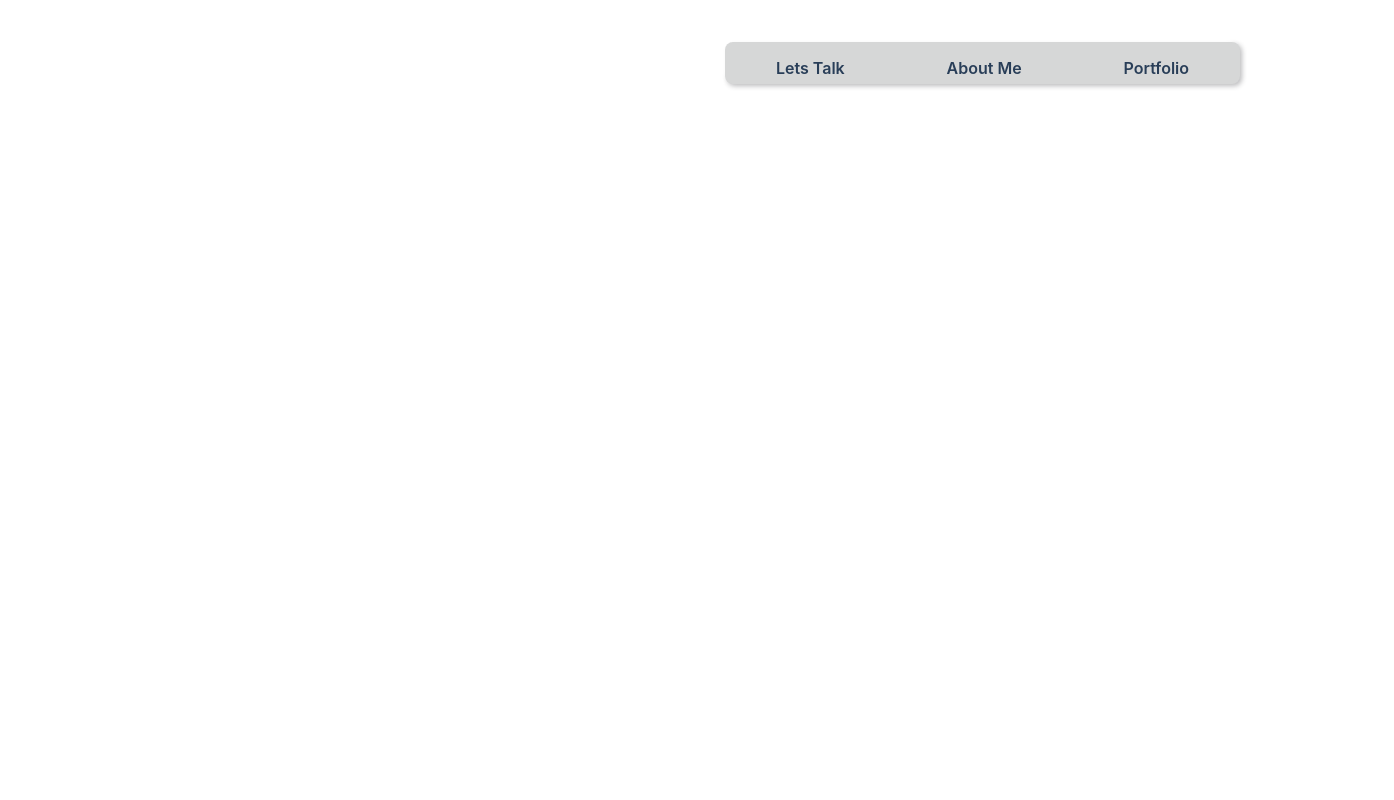
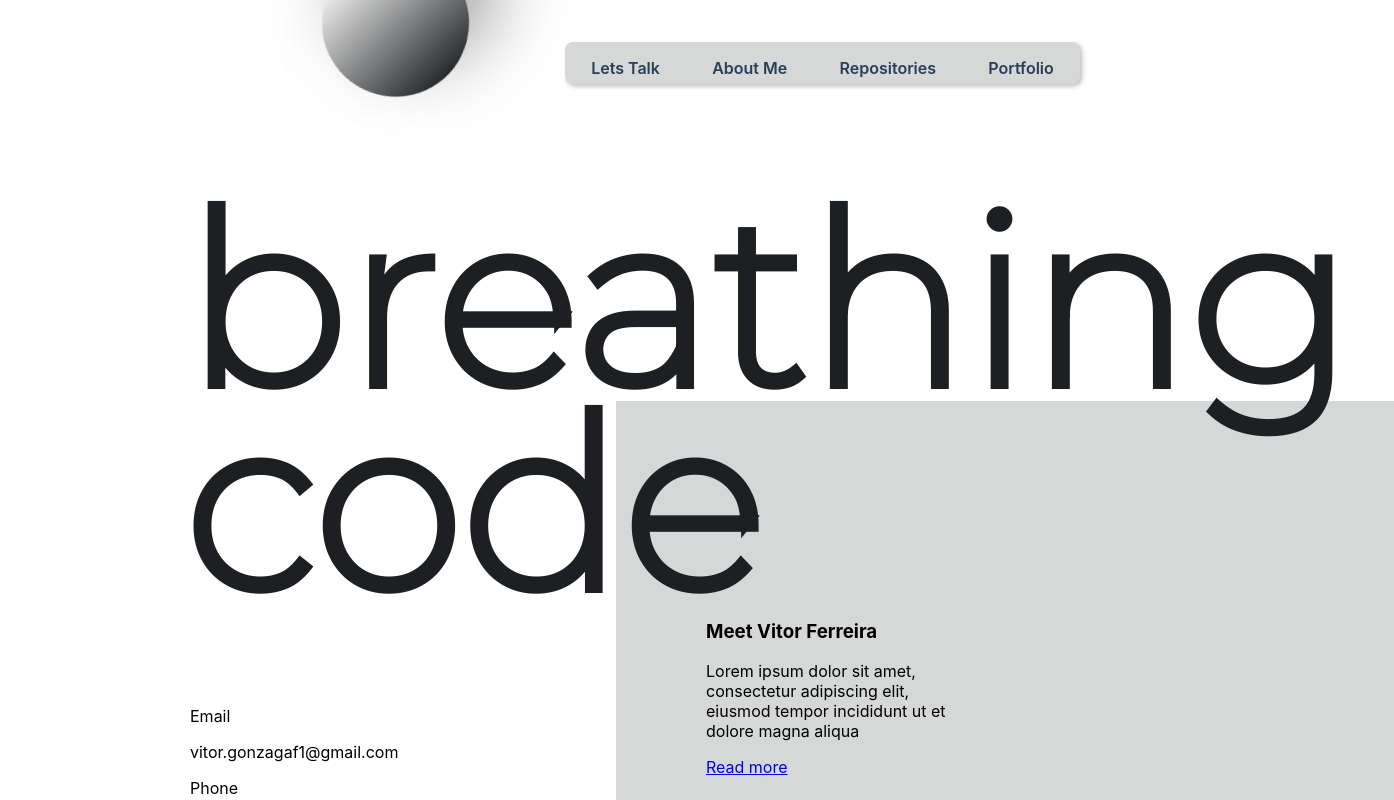
Before and after one commit to vitorgonzaga/myportfolioweb, a React (Create React App) app in the folder personal-page/: page / in a window 1280 px wide. Shown: the top 800 px of the page, 1394 px wide, since content can reach past the window. Built offline with nearby package versions, Linux system fonts and the light colour scheme.

Commit message:
a little more in header and home page

```diff
--- a/personal-page/public/index.html
+++ b/personal-page/public/index.html
@@ -10,6 +10,9 @@
       content="Web site created using create-react-app"
     />
     <link rel="apple-touch-icon" href="%PUBLIC_URL%/logo192.png" />
+    <link rel="preconnect" href="https://fonts.googleapis.com">
+    <link rel="preconnect" href="https://fonts.gstatic.com" crossorigin>
+    <link href="https://fonts.googleapis.com/css2?family=Montserrat:wght@100;200&display=swap" rel="stylesheet">
     <!--
       manifest.json provides metadata used when your web app is installed on a
       user's mobile device or desktop. See https://developers.google.com/web/fundamentals/web-app-manifest/
--- a/personal-page/src/Routes.js
+++ b/personal-page/src/Routes.js
@@ -12,8 +12,9 @@ import {
 const Routes = () => (
   <Switch>
     <Route exact path="/" component={Home} />
-    <Route exact path="/lest-talk" component={LetsTalk} />
-    <Route exact path="/about-me" component={AboutMe} />
+    <Route exact path="/lesttalk" component={LetsTalk} />
+    <Route exact path="/aboutme" component={AboutMe} />
+    <Route exact path="/repositories" component={AboutMe} />
     <Route exact path="/portfolio" component={Portfolio} />
     <Route exact path="/portfolio/front-end" component={FrontEnd} />
     <Route exact path="/portfolio/back-end" component={BackEnd} />
--- a/personal-page/src/components/Header.jsx
+++ b/personal-page/src/components/Header.jsx
@@ -9,22 +9,31 @@ const Header = () => {
   };
   return (
     <div className="main-box-header">
+      <div className="circle" />
       <div className="box-links">
         <button
           className="buttons-header"
           onClick={handleClick}
           type="button"
-          value="lets-talk"
+          value="letstalk"
         >
           Lets Talk
         </button>
         <button
           className="buttons-header"
           type="button"
-          value="about-me"
+          value="aboutme"
           onClick={handleClick}
         >
           About Me
+        </button>
+        <button
+          className="buttons-header"
+          type="button"
+          value="repositories"
+          onClick={handleClick}
+        >
+          Repositories
         </button>
         <button
           className="buttons-header"
--- /dev/null
+++ b/personal-page/src/components/MainHome.jsx
@@ -0,0 +1,46 @@
+import React from 'react';
+import '../css/mainHome.css';
+
+const MainHome = () => (
+  <div>
+
+    <div className="breathing-code-box">
+      <h1 className="headline-breathing-code">breathing code</h1>
+    </div>
+
+    <div className="contacts-box">
+      <div className="email-box">
+        <p>Email</p>
+        <p>vitor.gonzagaf1@gmail.com</p>
+      </div>
+
+      <div className="phone-box">
+        <p>Phone</p>
+        <p>+55 11 974025831</p>
+      </div>
+    </div>
+
+    <div className="short-presentation-box">
+      <div className="previous-presentation-box">
+        <div className="headline-short-presentation-box">
+          <h3 className="headline-meet-vitor">Meet Vitor Ferreira</h3>
+        </div>
+
+        <div className="short-text-presentation-box">
+          <p className="paragraph-short-presentation">
+            Lorem ipsum dolor sit amet,
+            consectetur adipiscing elit,
+            eiusmod tempor incididunt ut et dolore magna aliqua
+          </p>
+        </div>
+
+        <a className="about-me-anchor" href="#about-me-section">
+          <div className="read-more-link">Read more</div>
+        </a>
+      </div>
+    </div>
+
+  </div>
+);
+
+export default MainHome;
--- a/personal-page/src/css/header.css
+++ b/personal-page/src/css/header.css
@@ -23,7 +23,7 @@
   box-shadow: -6px -6px 5px rgba(255, 255, 255, 0.7), 2px 2px 5px rgba(29, 31, 35, 0.3);
   border-radius: 8px;
 
-  margin: 0 40px 0 0;
+  margin: 0 200px 0 0;
 }
 
 .buttons-header {
@@ -45,3 +45,18 @@
 .buttons-header:hover {
   color:white;
 }
+
+.circle {
+  position: absolute;
+  width: 146.59px;
+  height: 146.59px;
+  /* left: 181px; */
+  /* top: 68.59px; */
+  left: 322px;
+  top: -50px;
+
+  background: linear-gradient(210.55deg, #FFFFFF 9.81%, #121416 93.08%);
+  box-shadow: 43.6177px 14.5392px 77.5426px rgba(2, 3, 3, 0.4), -14.5392px -24.2321px 67.8498px rgba(232, 237, 243, 0.05), inset -19.3856px -7.26962px 96.9282px rgba(248, 249, 249, 0.03);
+  border-radius: 73.2949px;
+  transform: rotate(-75deg);
+}
--- /dev/null
+++ b/personal-page/src/css/mainHome.css
@@ -0,0 +1,45 @@
+.breathing-code-box {
+  position: absolute;
+  width: 526px;
+  height: 242px;
+  left: 181px;
+  top: 40px;
+  z-index: 1;
+
+  font-family: 'Montserrat', sans-serif;
+  /* font-style: normal; */
+  /* font-weight: 0; */
+  font-size: 120px;
+  line-height: 170.9%;
+  /* line-height: 100.9%; */
+  /* or 121px */
+  color: #1D1F23;
+}
+
+.contacts-box {
+  position: absolute;
+  width: 227px;
+  height: 109px;
+  left: 190px;
+  top: 690px;
+}
+
+.short-presentation-box {
+  position: absolute;
+  width: 778px;
+  height: 475px;
+  left: 616px;
+  top: 401px;
+  z-index: 0;
+
+  background: #D6D7D7;
+}
+
+.previous-presentation-box {
+  /* position: absolute; */
+  position: relative;
+  width: 271px;
+  height: 170px;
+  left: 90px;
+  top: 200px;
+}
--- a/personal-page/src/pages/Home.jsx
+++ b/personal-page/src/pages/Home.jsx
@@ -1,9 +1,11 @@
 import React from 'react';
 import Header from '../components/Header';
+import MainHome from '../components/MainHome';
 
 const Home = () => (
   <div>
     <Header />
+    <MainHome />
   </div>
 );
 
```
Also changed, not shown: personal-page/src/pages/Repositories.jsx (added).
